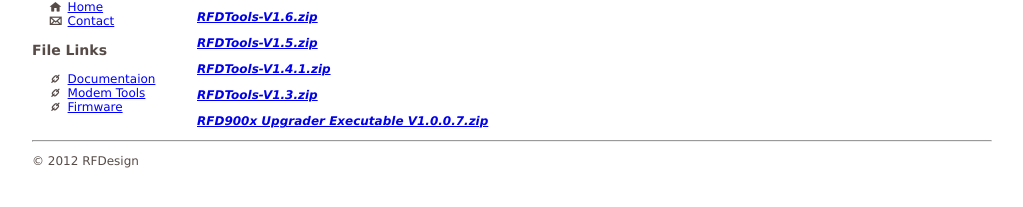
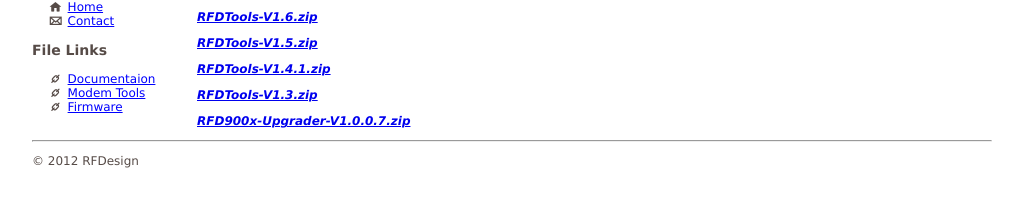
Before and after one commit to RFDesign/rfdesign.github.io, a Jekyll site: the page built from tools.html, in a window 1280 px wide. Shown: the part 132-339 px from the top of the page, without its empty margins (26-1049 px from the left). Built offline with Jekyll 4.4.1, drawn with Linux system fonts in a browser that asks for light colours.

Commit message:
Update tools.yml
900x tool namechange

```diff
--- a/_data/tools.yml
+++ b/_data/tools.yml
@@ -2,4 +2,4 @@
 - file: RFDTools-V1.5.zip
 - file: RFDTools-V1.4.1.zip
 - file: RFDTools-V1.3.zip
-- file: RFD900x Upgrader Executable V1.0.0.7.zip
+- file: RFD900x-Upgrader-V1.0.0.7.zip
```
